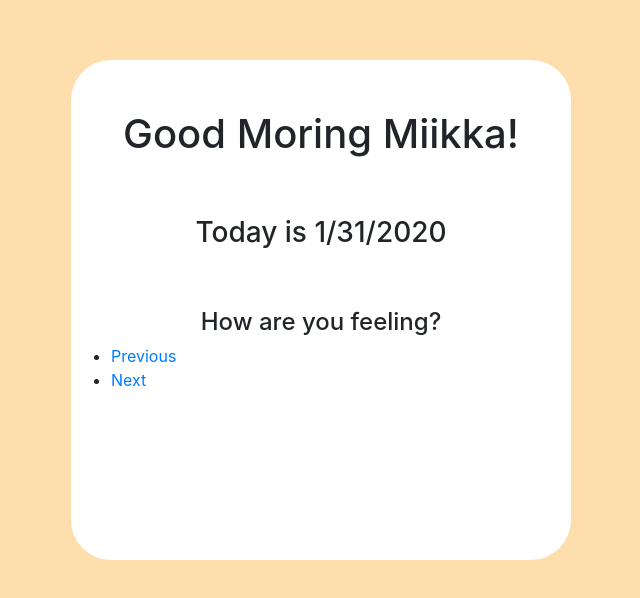
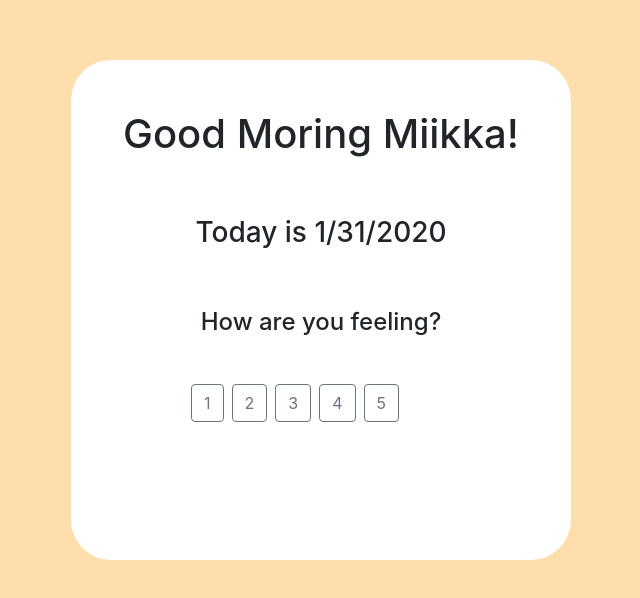
Before and after one commit to miikkatervo/better-days, an Angular app: page / in a window 1280 px wide. Shown: the part 140-738 px from the top of the page, without its empty margins (319-959 px from the left). Built offline with nearby package versions, Linux system fonts and the light colour scheme.

Commit message:
make feeling survey -view

```diff
--- a/package.json
+++ b/package.json
@@ -21,7 +21,7 @@
     "@angular/router": "~8.2.14",
     "@ng-bootstrap/ng-bootstrap": "^5.2.1",
     "@ng-bootstrap/schematics": "^2.0.0-alpha.1",
-    "bootstrap": "^4.4.1",
+    "bootstrap": "^4.0.0-alpha.6",
     "jquery": "^3.4.1",
     "popper": "^1.0.1",
     "rxjs": "~6.4.0",
--- a/src/app/app.module.ts
+++ b/src/app/app.module.ts
@@ -14,7 +14,7 @@ import { NgbModule } from '@ng-bootstrap/ng-bootstrap';
   imports: [
     BrowserModule,
     AppRoutingModule,
-    NgbModule.forRoot()
+    NgbModule
   ],
   providers: [],
   bootstrap: [AppComponent]
--- a/src/app/survey/survey.component.css
+++ b/src/app/survey/survey.component.css
@@ -15,3 +15,8 @@ h1, h3, h4 {
     text-align: center;
     padding-top: 50px;
 }
+
+#rating {
+    margin-left: 120px;
+    padding-top: 40px;
+}
--- a/src/app/survey/survey.component.html
+++ b/src/app/survey/survey.component.html
@@ -1,11 +1,26 @@
 <div class="wrapper">
-    <div class="hero-unit">
-        <h1>Good Moring {{ name }}!</h1>
-        <h3>Today is {{ date }}</h3>
-        <h4>How are you feeling?</h4>
-        <ul class="pager">
-            <li><a href="#">Previous</a></li>
-            <li><a href="#">Next</a></li>
-          </ul>
+  <div class="hero-unit">
+    <h1>Good Moring {{ name }}!</h1>
+    <h3>Today is {{ date }}</h3>
+    <h4>How are you feeling?</h4>
+    <div id="rating">
+      <span>
+        <button type="button" class="btn btn-outline-secondary mr-2">
+          1
+        </button>
+        <button type="button" class="btn btn-outline-secondary mr-2">
+          2
+        </button>
+        <button type="button" class="btn btn-outline-secondary mr-2">
+          3
+        </button>
+        <button type="button" class="btn btn-outline-secondary mr-2">
+          4
+        </button>
+        <button type="button" class="btn btn-outline-secondary mr-2">
+          5
+        </button>
+      </span>
     </div>
+  </div>
 </div>
```
Also changed, not shown: 1 other file (tests, documents, lock files or other folders).
